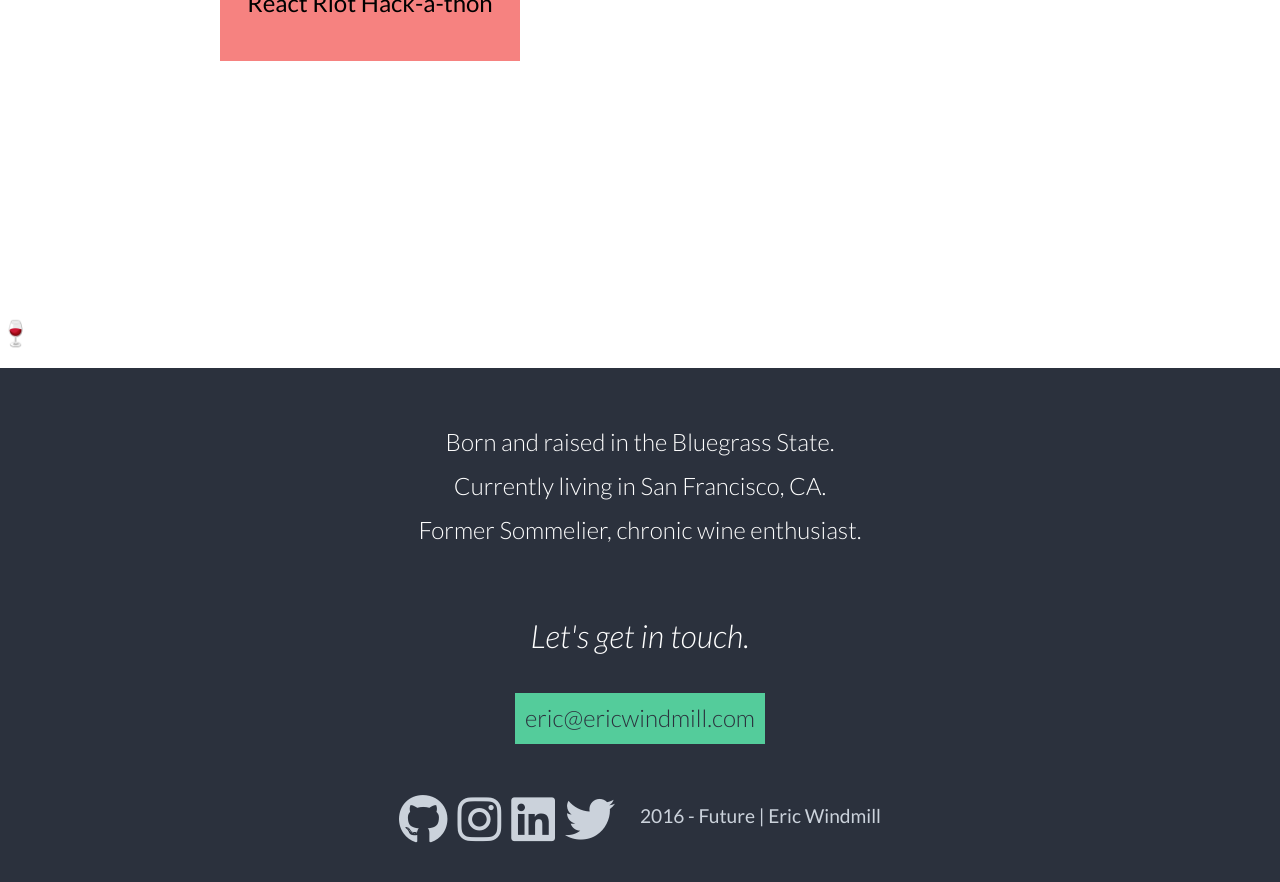
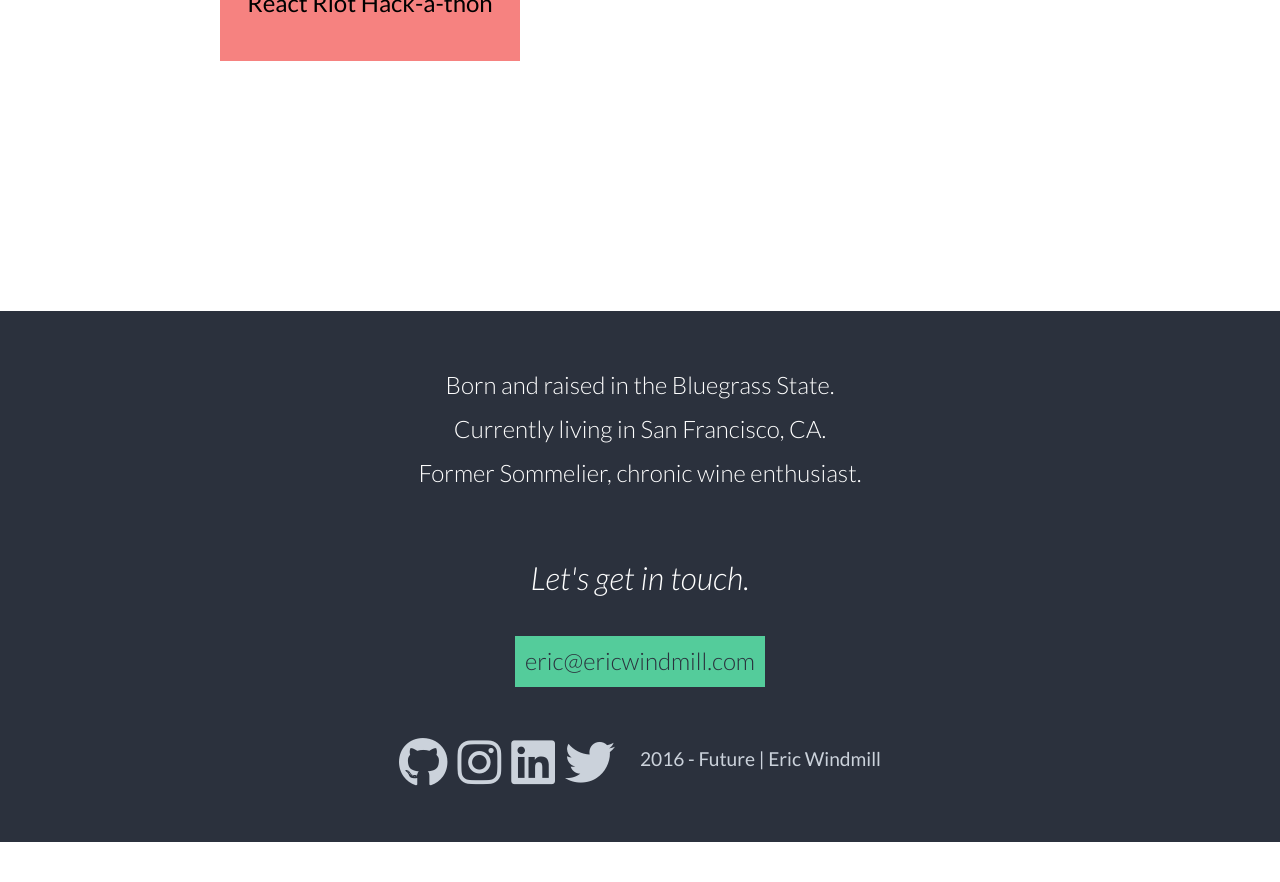
Before and after one commit to ericwindmill/ericwindmill.com, a Jekyll site: the page built from index.md, in a window 1280 px wide and 900 px high, scrolled down 2200 px. Shown: the top 882 px of the window. Built offline with Jekyll 4.4.1, drawn with Linux system fonts in a browser that asks for light colours; nearby versions of some CDN libraries; after the commit the page ends 3042 px from its top, so only the background shows below that.

Commit message:
remove emoji

```diff
--- a/_layouts/home.html
+++ b/_layouts/home.html
@@ -197,8 +197,6 @@
           </main>
         </div>
 
-<p style='font-size:25px;'>🍷</p>
-
       <div class='about-bg'>
         <aside class="about home-wrapper">
           <div class='about-content'>
```
